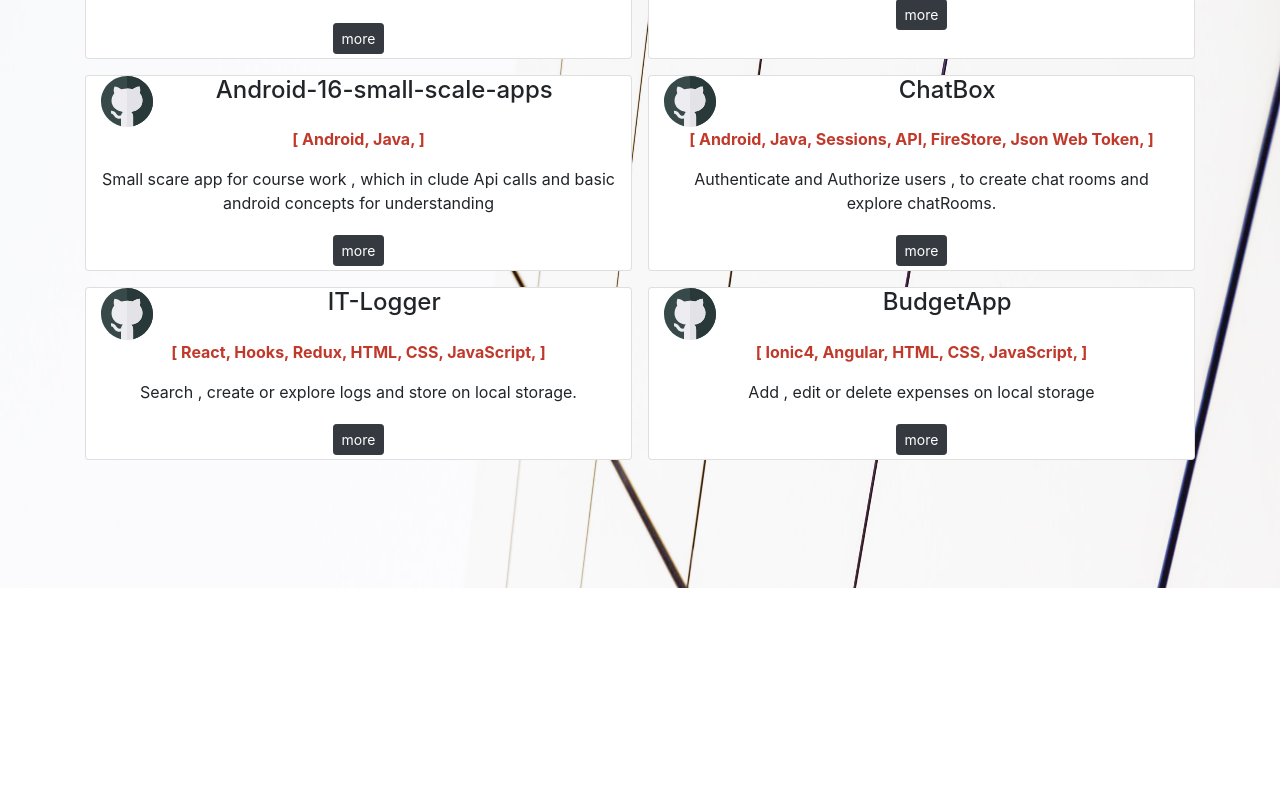
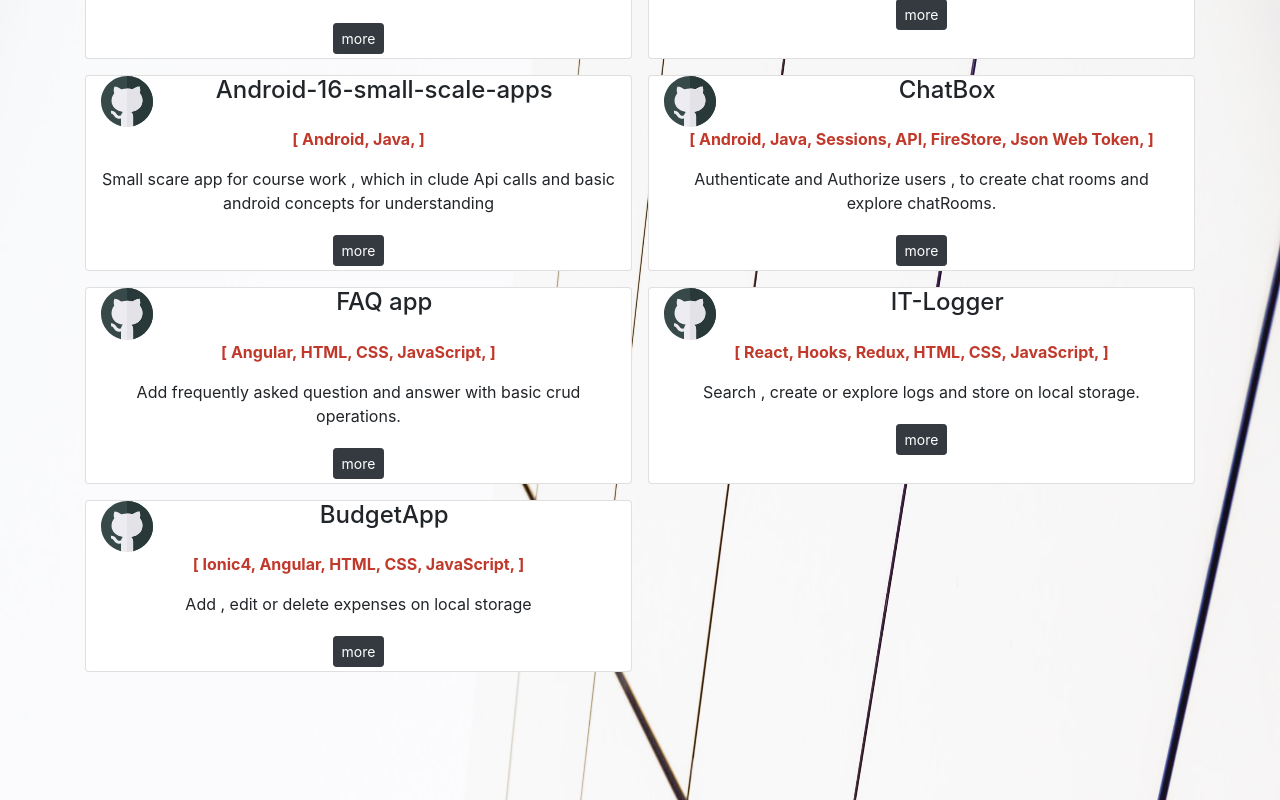
Before and after one commit to Ayappa/PortFolio, a React (Create React App) app: page /Projects in a window 1280 px wide. Shown: the part 2657-3457 px from the top of the page. Before the commit the page ends 3245 px from the top, so only its background shows below. Built offline with nearby package versions, Linux system fonts and the light colour scheme.

Commit message:
android projects

```diff
--- a/src/data.js
+++ b/src/data.js
@@ -295,6 +295,14 @@ export const data = {
 			},
 			{
 				id: 23,
+				name: "FAQ app",
+				tools: ["Angular", "HTML", "CSS", "JavaScript"],
+				link: "https://github.com/Ayappa/FAQapp--using-Angular",
+				description:
+					"Add frequently asked question and answer with basic crud operations.",
+			},
+			{
+				id: 24,
 				name: "IT-Logger",
 				tools: ["React", "Hooks", "Redux", "HTML", "CSS", "JavaScript"],
 
@@ -303,7 +311,7 @@ export const data = {
 					"Search , create or explore logs and store on local storage.",
 			},
 			{
-				id: 24,
+				id: 25,
 				name: "BudgetApp",
 				tools: ["Ionic4", "Angular", "HTML", "CSS", "JavaScript"],
 				link: "https://github.com/Ayappa/BudgetApp-ionic4",
```
